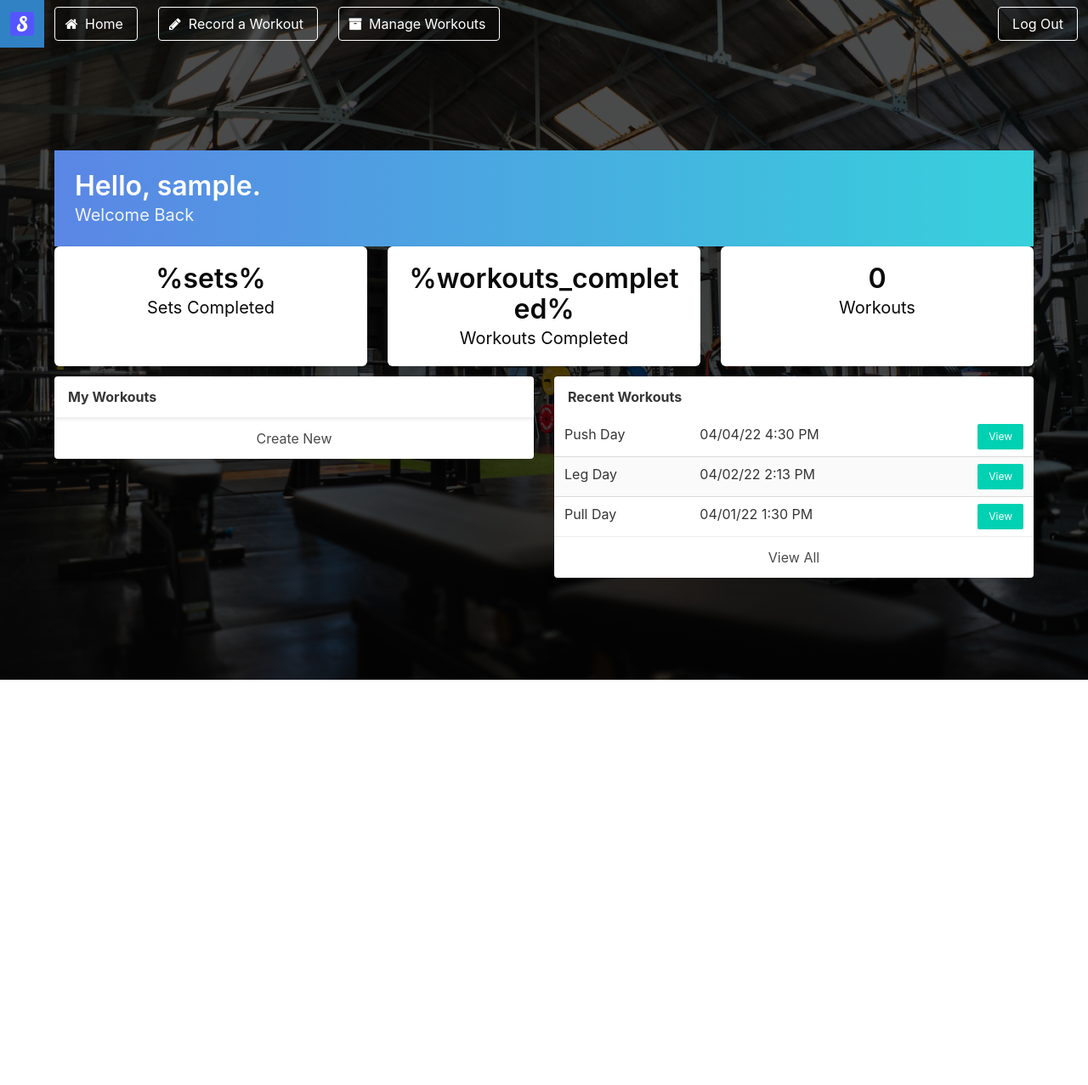
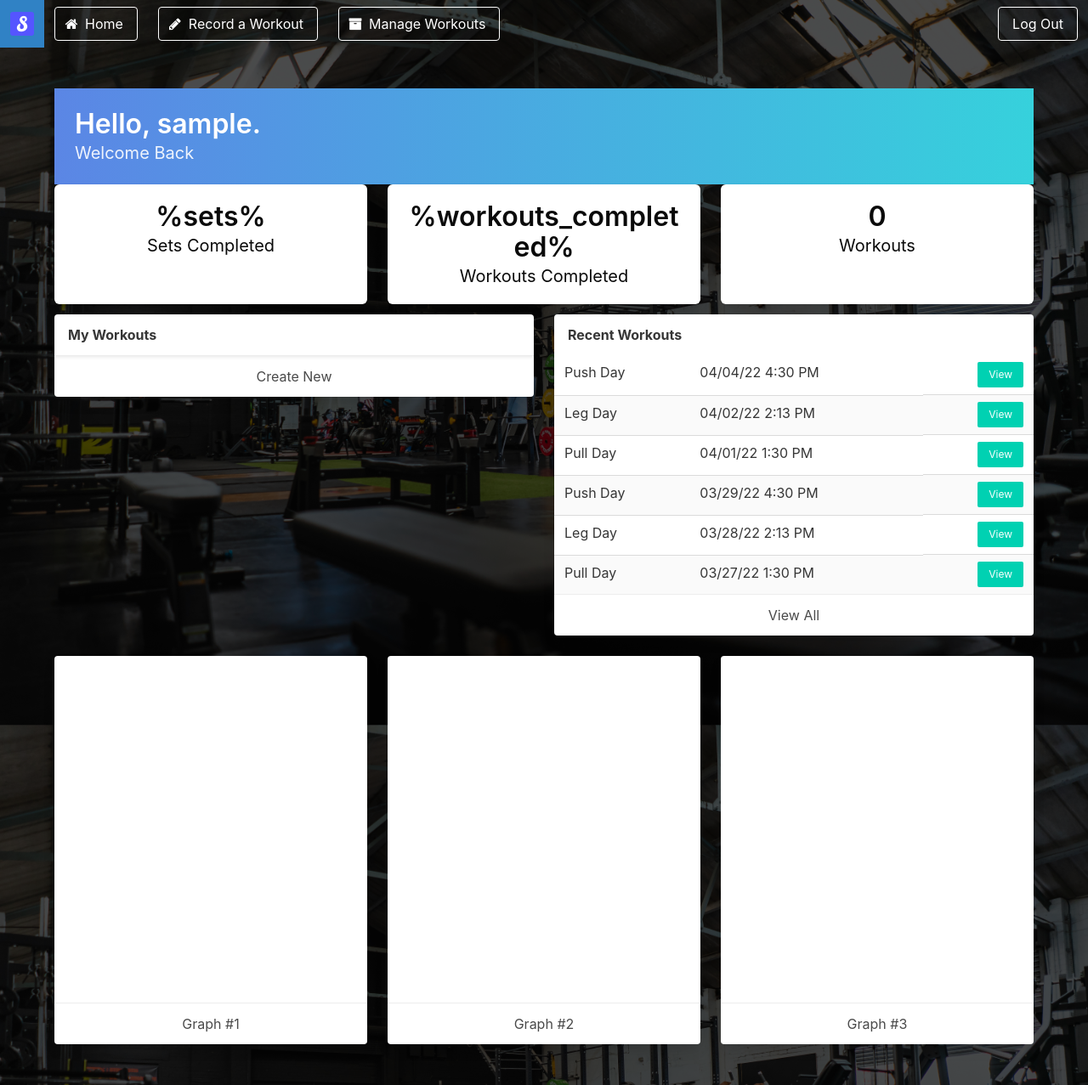
Before and after one commit to dbolger/Strengthy, a Flask app: page /home in a window 1280 px wide. Shown: the whole page at 85% size. Before the commit the page ends 800 px from the top, so only its background shows below. Run offline with Flask 2, Linux system fonts and the light colour scheme; the visitor is signed in with stand-in values (Sample User, id 1); data comes from the database, SQL or seed files in the repository; data that the repository does not hold is empty.

Commit message:
Add more filler stuff to homepage

```diff
--- a/app/templates/home.html
+++ b/app/templates/home.html
@@ -103,6 +103,21 @@
 									<td>04/01/22 1:30 PM</td>
 									<td class="level-right"><a class="button is-small is-primary" href="#">View</a></td>
 								</tr>
+								<tr>
+									<td>Push Day</td>
+									<td>03/29/22 4:30 PM</td>
+									<td class="level-right"><a class="button is-small is-primary" href="#">View</a></td>
+								</tr>
+								<tr>
+									<td>Leg Day</td>
+									<td>03/28/22 2:13 PM</td>
+									<td class="level-right"><a class="button is-small is-primary" href="#">View</a></td>
+								</tr>
+								<tr>
+									<td>Pull Day</td>
+									<td>03/27/22 1:30 PM</td>
+									<td class="level-right"><a class="button is-small is-primary" href="#">View</a></td>
+								</tr>
 							</tbody>
 						</table>
 					</div>
@@ -113,6 +128,59 @@
 			</div>
 		</div>
 	</div>
+	<div class="columns">
+		<div class="column is-4">
+			<div class="card">
+				<div class="card-content">
+					<p class="title">
+						FILLER FILLER FILLER FILLER FILLER FILLER FILLER FILLER FILLER FILLER
+						FILLER FILLER FILLER FILLER FILLER FILLER FILLER FILLER FILLER FILLER
+					</p>
+				</div>
+				<footer class="card-footer">
+					<p class="card-footer-item">
+						<span>
+							Graph #1
+						</span>
+					</p>
+				</footer>
+			</div>
+		</div>
+		<div class="column is-4">
+			<div class="card">
+				<div class="card-content">
+					<p class="title">
+						FILLER FILLER FILLER FILLER FILLER FILLER FILLER FILLER FILLER FILLER
+						FILLER FILLER FILLER FILLER FILLER FILLER FILLER FILLER FILLER FILLER
+					</p>
+				</div>
+				<footer class="card-footer">
+					<p class="card-footer-item">
+						<span>
+							Graph #2
+						</span>
+					</p>
+				</footer>
+			</div>
+		</div>
+		<div class="column is-4">
+			<div class="card">
+				<div class="card-content">
+					<p class="title">
+						FILLER FILLER FILLER FILLER FILLER FILLER FILLER FILLER FILLER FILLER
+						FILLER FILLER FILLER FILLER FILLER FILLER FILLER FILLER FILLER FILLER
+					</p>
+				</div>
+				<footer class="card-footer">
+					<p class="card-footer-item">
+						<span>
+							Graph #3
+						</span>
+					</p>
+				</footer>
+			</div>
+		</div>
+	</div>
 </div>
 
 {% endblock %}
```
